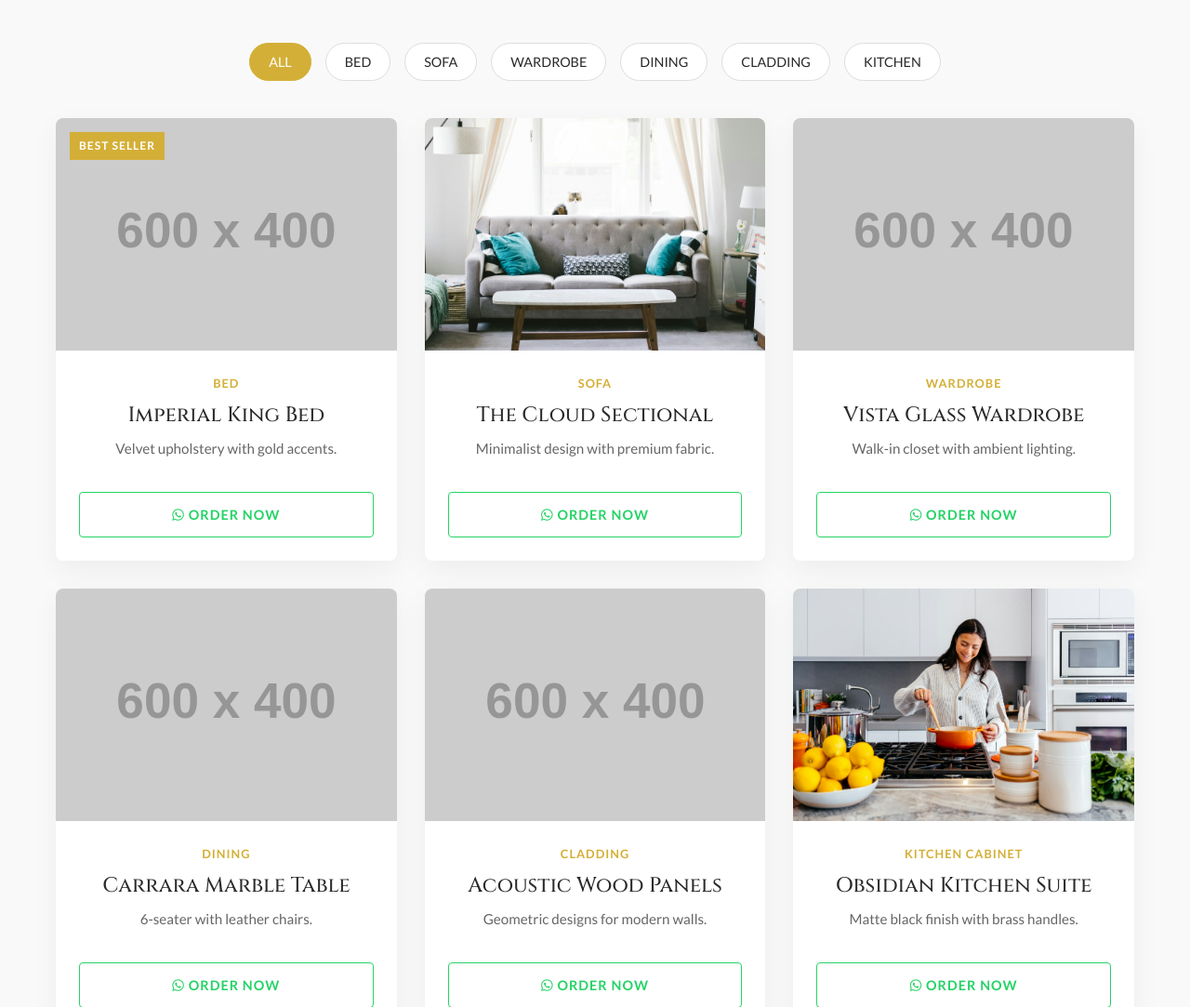
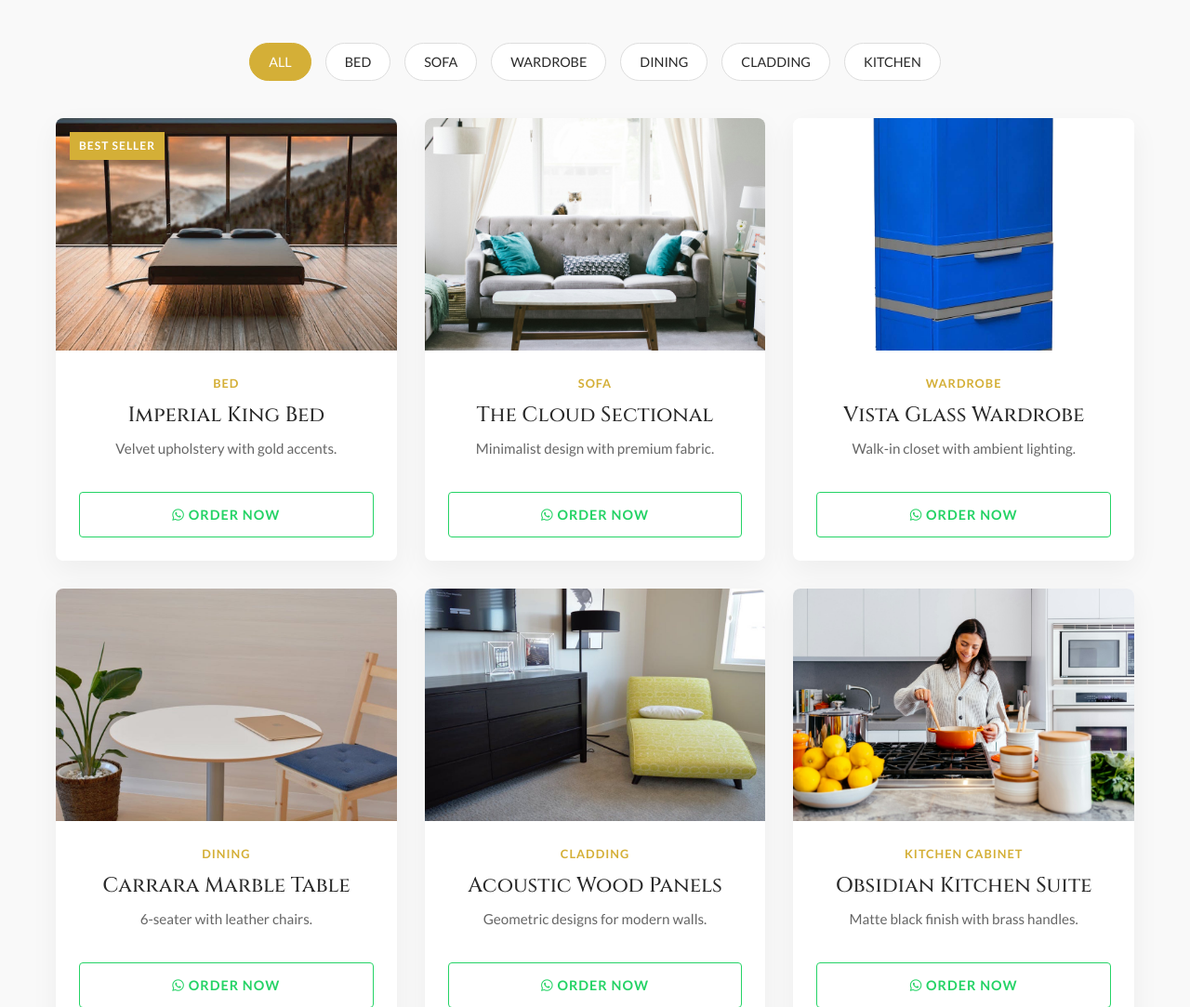
Before and after one commit to pgcreativeagency/Saint-Voh-Furniture-Website, a plain HTML site: page index.html in a window 1280 px wide. Shown: the part 1360-2443 px from the top of the page at 93% size. Drawn offline with Linux system fonts and the light colour scheme; placeholder pictures from the web are drawn by us.

Commit message:
feat: complete product image replacement with real assets

```diff
--- a/index.html
+++ b/index.html
@@ -98,8 +98,7 @@
                 <!-- Product 1: Bed -->
                 <article class="product-card">
                     <div class="card-image">
-                        <img src="https://placehold.co/600x400/1a1a1a/D4AF37?text=Imperial+Bed&font=playfair-display"
-                            alt="Imperial Bed">
+                        <img src="images/bed-imperial.jpg" alt="Imperial Bed">
                         <span class="badge">Best Seller</span>
                     </div>
                     <div class="card-details">
@@ -132,8 +131,7 @@
                 <!-- Product 3: Wardrobe -->
                 <article class="product-card">
                     <div class="card-image">
-                        <img src="https://placehold.co/600x400/1a1a1a/D4AF37?text=Vista+Wardrobe&font=playfair-display"
-                            alt="Glass Wardrobe">
+                        <img src="images/wardrobe-vista.jpg" alt="Glass Wardrobe">
                     </div>
                     <div class="card-details">
                         <span class="category">Wardrobe</span>
@@ -149,8 +147,7 @@
                 <!-- Product 4: Dining -->
                 <article class="product-card">
                     <div class="card-image">
-                        <img src="https://placehold.co/600x400/1a1a1a/D4AF37?text=Marble+Dining&font=playfair-display"
-                            alt="Marble Dining">
+                        <img src="images/dining-carrara.jpg" alt="Marble Dining">
                     </div>
                     <div class="card-details">
                         <span class="category">Dining</span>
@@ -166,8 +163,7 @@
                 <!-- Product 5: Cladding -->
                 <article class="product-card">
                     <div class="card-image">
-                        <img src="https://placehold.co/600x400/1a1a1a/D4AF37?text=Acoustic+Panels&font=playfair-display"
-                            alt="Wood Cladding">
+                        <img src="images/cladding-acoustic.jpg" alt="Wood Cladding">
                     </div>
                     <div class="card-details">
                         <span class="category">Cladding</span>
```
Also changed, not shown: images/bed-imperial.jpg (added), images/cladding-acoustic.jpg (added), images/dining-carrara.jpg (added), images/wardrobe-vista.jpg (added).
